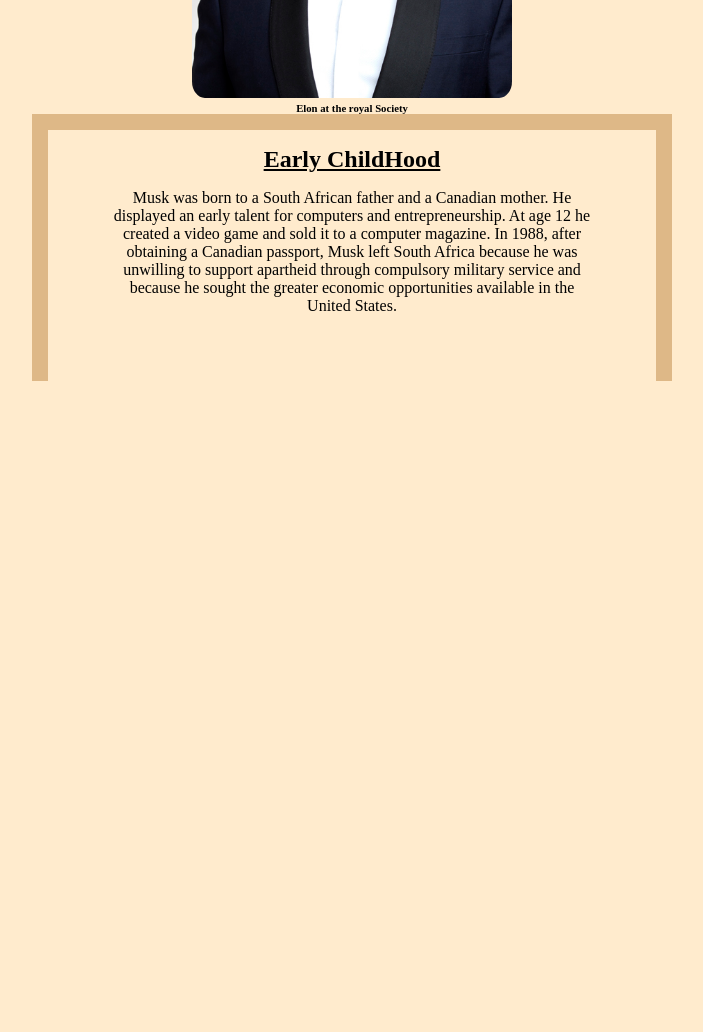
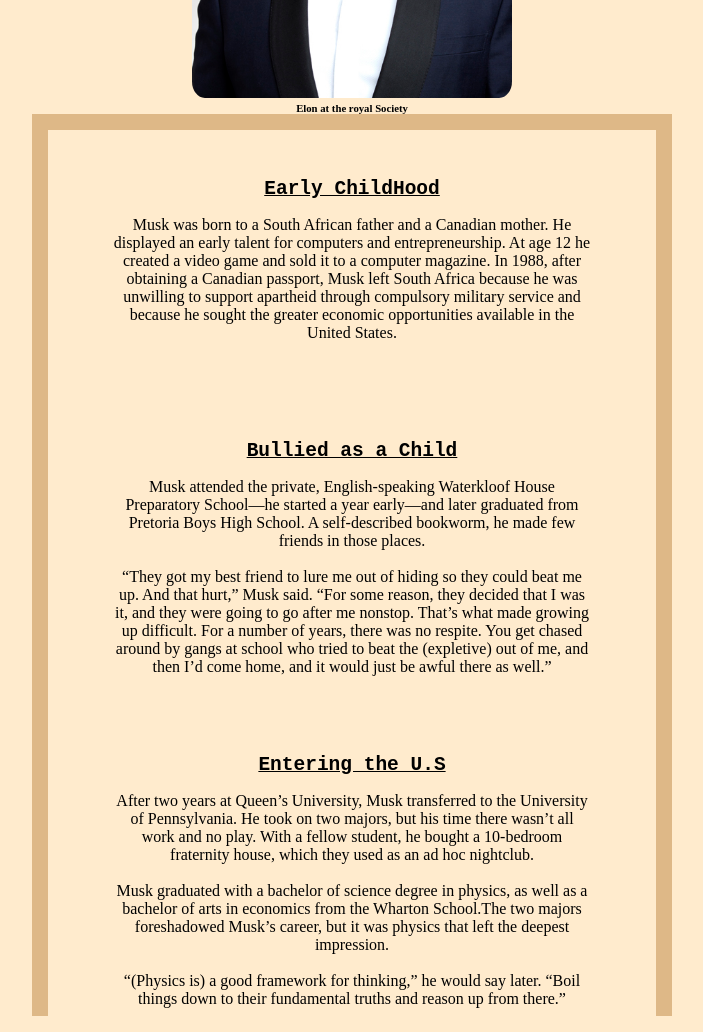
Before and after one commit to Peter-Mateo/First-Projects, a plain HTML site: page Tribute Page/index.html in a window 1280 px wide. Shown: the part 360-1392 px from the top of the page, without its empty margins (288-991 px from the left). Before the commit the page ends 800 px from the top, so only its background shows below. Drawn offline with Linux system fonts and the light colour scheme.

Commit message:
Last Info

```diff
--- a/Tribute Page/index.html
+++ b/Tribute Page/index.html
@@ -15,9 +15,30 @@
             <h6>Elon at the royal Society</h6>
         </div>
         <div class="center main">
-            <div class="earlyc">
+            <div class="section">
                 <h2 id="chapter">Early ChildHood</h2>
-                <p>Musk was born to a South African father and a Canadian mother. He displayed an early talent for computers and entrepreneurship. At age 12 he created a video game and sold it to a computer magazine. In 1988, after obtaining a Canadian passport, Musk left South Africa because he was unwilling to support apartheid through compulsory military service and because he sought the greater economic opportunities available in the United States.</p>
+                <p id="auto">
+                    Musk was born to a South African father and a Canadian mother. He displayed an early talent for computers and entrepreneurship. At age 12 he created a video game and sold it to a computer magazine. In 1988, after obtaining a Canadian passport, Musk left South Africa because he was unwilling to support apartheid through compulsory military service and because he sought the greater economic opportunities available in the United States.
+                </p>
+            </div>
+            <div class="section">
+                <h2 id="chapter">Bullied as a Child</h2>
+                <p>
+                    Musk attended the private, English-speaking Waterkloof House Preparatory School—he started a year early—and later graduated from Pretoria Boys High School. A self-described bookworm, he made few friends in those places.
+                    <br><br>
+                    “They got my best friend to lure me out of hiding so they could beat me up. And that hurt,” Musk said. “For some reason, they decided that I was it, and they were going to go after me nonstop. That’s what made growing up difficult. For a number of years, there was no respite. You get chased around by gangs at school who tried to beat the (expletive) out of me, and then I’d come home, and it would just be awful there as well.”
+                </p>
+            </div>
+            <br><br>
+            <div class="section">
+                <h2 id="chapter">Entering the U.S</h2>
+                <p>
+                    After two years at Queen’s University, Musk transferred to the University of Pennsylvania. He took on two majors, but his time there wasn’t all work and no play. With a fellow student, he bought a 10-bedroom fraternity house, which they used as an ad hoc nightclub.
+                    <br><br>
+                    Musk graduated with a bachelor of science degree in physics, as well as a bachelor of arts in economics from the Wharton School.The two majors foreshadowed Musk’s career, but it was physics that left the deepest impression.
+                    <br><br>
+                    “(Physics is) a good framework for thinking,” he would say later. “Boil things down to their fundamental truths and reason up from there.”
+                </p>
             </div>
         </div>
     </div>
--- a/Tribute Page/style.css
+++ b/Tribute Page/style.css
@@ -1,11 +1,12 @@
 * {
     margin: 0 auto;
-    padding: 0;
+    padding: 0 auto;
     background-color: blanchedalmond;
 }
 .container {
     background-color: burlywood;
     width: 40em;
+    position: relative;
 }
 .center {
     text-align: center;
@@ -26,4 +27,15 @@ p {
 }
 #chapter {
     text-decoration: underline;
+    font-family: monospace;
 }
+.section {
+    position: relative;
+    margin: 1em;
+    padding: 1em;
+}
+#auto {
+    padding: 0 auto;
+    margin: 0 auto;
+    height: 0 auto;
+}
```
